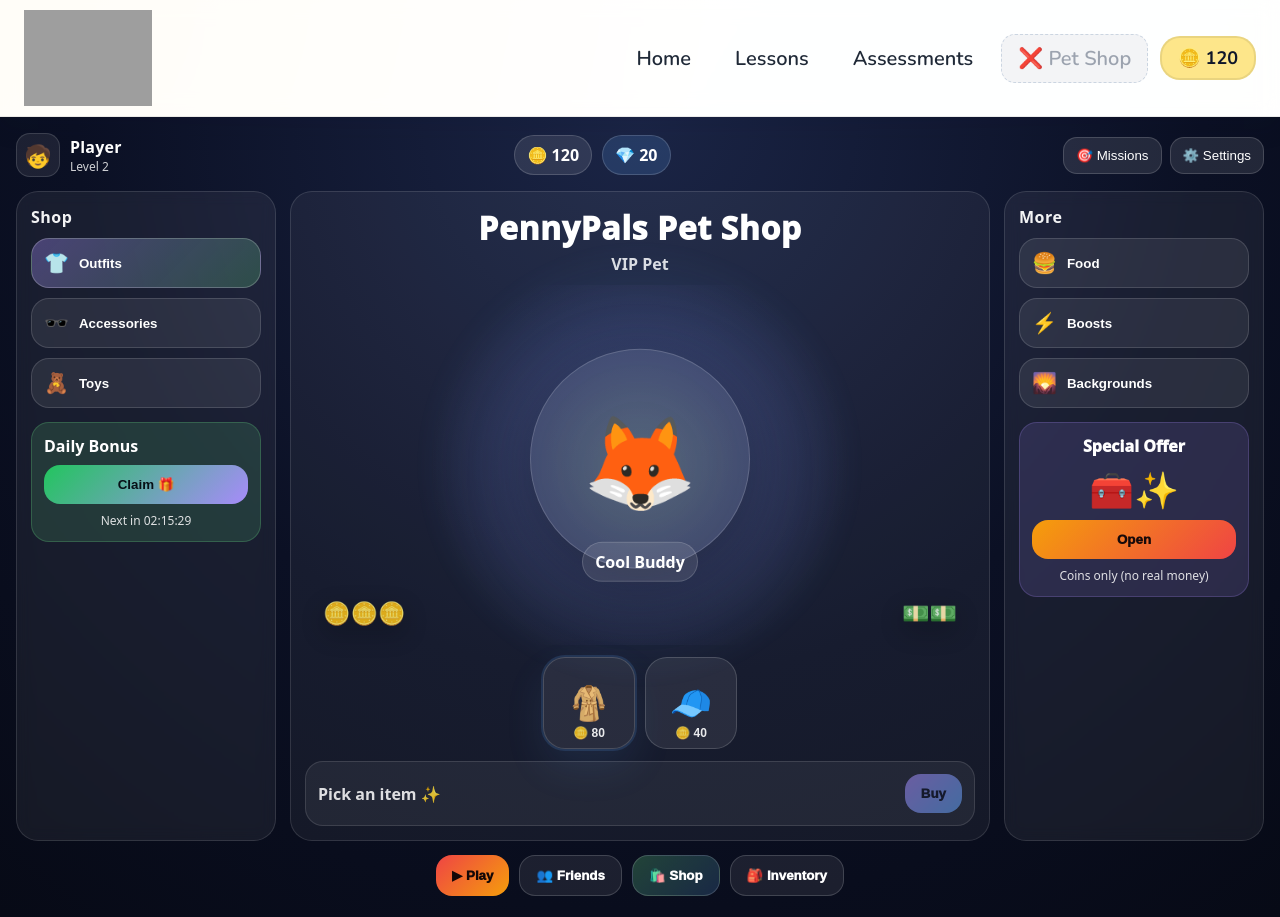
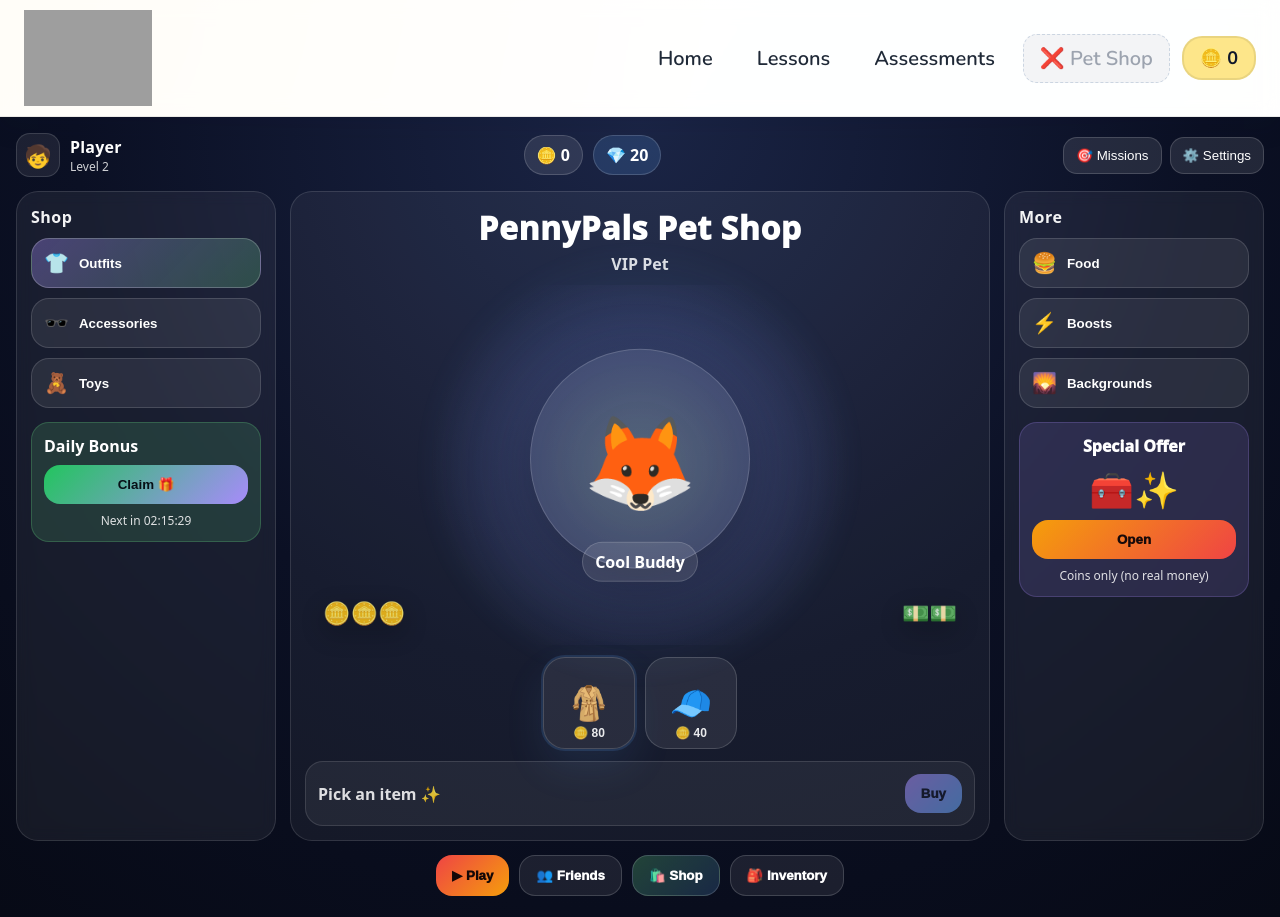
Before and after one commit to seyonr/education-app-project, a React (Create React App) app: page /pet-shop in a window 1280 px wide. Built offline with nearby package versions, Linux system fonts and the light colour scheme; grey boxes are pictures that could not be loaded; a web font is replaced by a local one.

Commit message:
got rid of the default val and set to 0

```diff
--- a/src/coinUtils.js
+++ b/src/coinUtils.js
@@ -1,7 +1,7 @@
 import { useEffect, useState } from "react";
 
 const COINS_KEY = "coins";
-const DEFAULT_COINS = 120;
+const DEFAULT_COINS = 0;
 
 export const readCoins = () => {
   const raw = localStorage.getItem(COINS_KEY);
```
